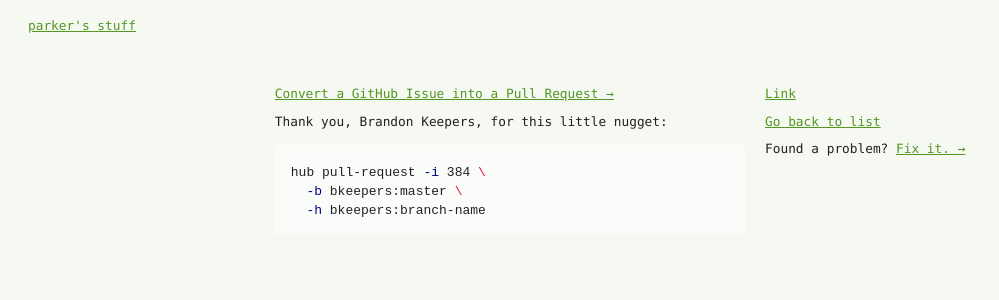
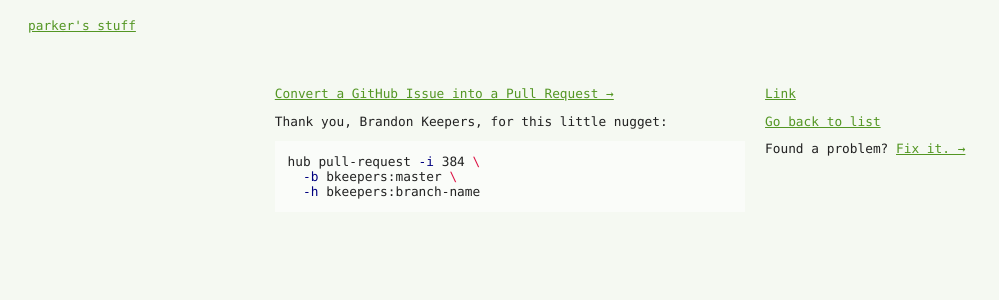
Before and after one commit to parkr/stuff, a Jekyll site: the page built from _posts/2013-10-04-convert-a-github-issue-into-a-pull-request.markdown, in a window 1280 px wide. Shown: the top 300 px of the page, without its empty margins (0-999 px from the left). Built offline with Jekyll 4.4.1, drawn with Linux system fonts in a browser that asks for light colours; Markdown is read by kramdown in place of the engine named in the settings.

Commit message:
Some sass fixes around code styling.

```diff
--- a/css/parkersstuff.scss
+++ b/css/parkersstuff.scss
@@ -33,10 +33,21 @@ a {
   color: $header-colour;
 }
 
+code, pre {
+  font-family: Consolas, "Liberation Mono", Monaco, Courier, monospace;
+  font-size: 1.25;
+}
+
+code {
+  background-color: #fafcf9;
+  padding: 0.5em;
+  pre > & {
+    padding: 0;
+  }
+}
+
 pre {
   padding: 1em;
-  font-family: Consolas, "Liberation Mono", Monaco, Courier, monospace;
-  font-size: 1.25em;
 }
 
 blockquote {
```
